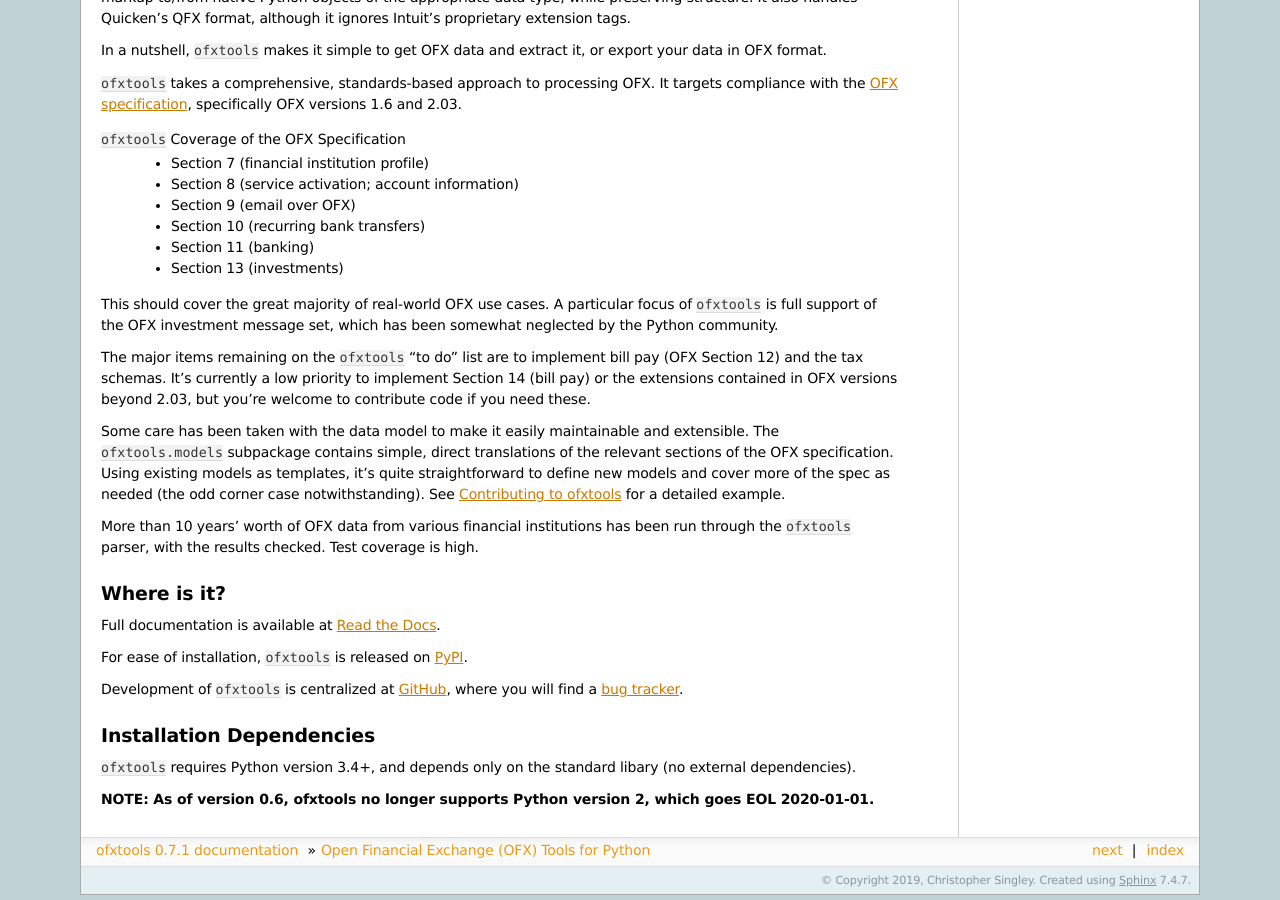
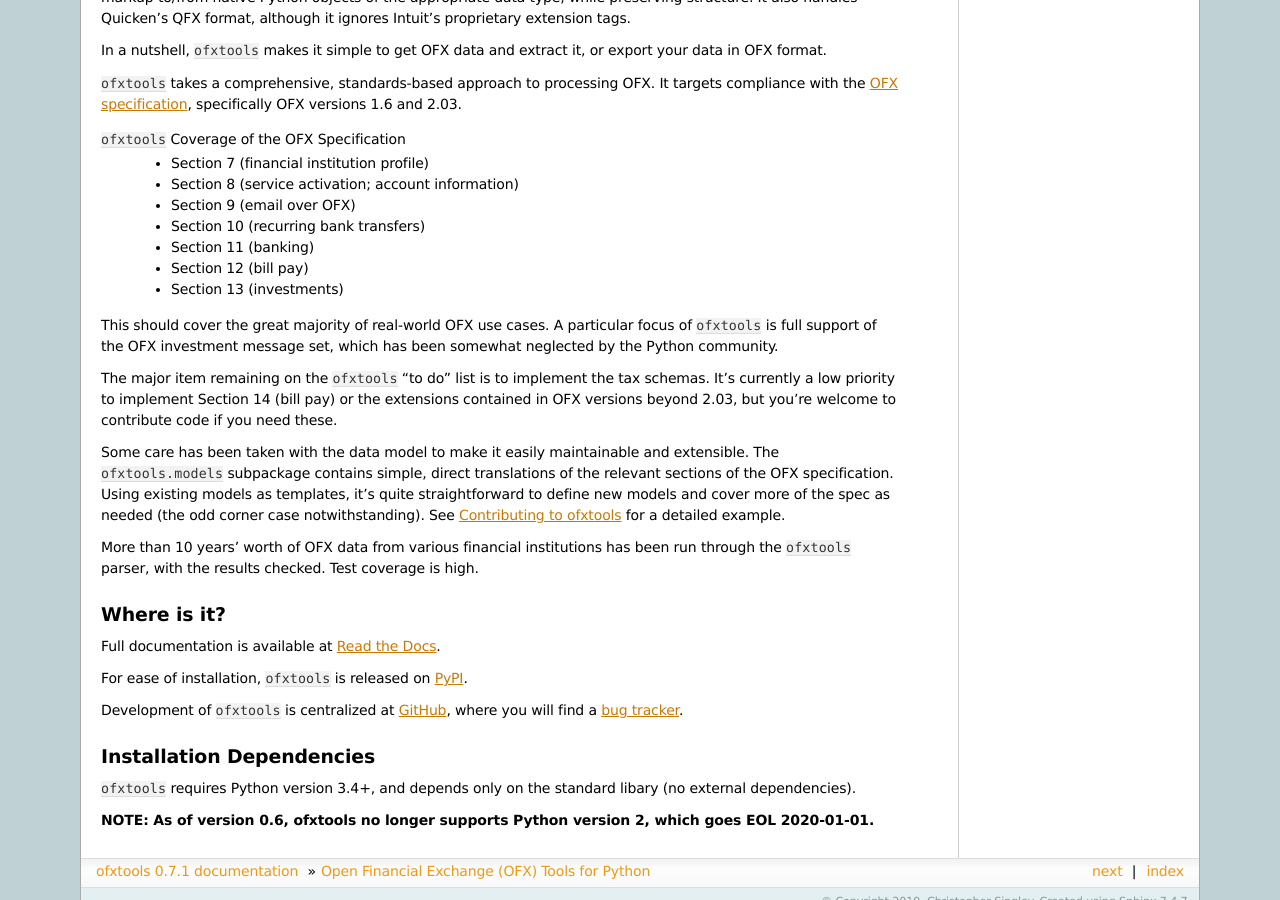
Before and after one commit to csingley/ofxtools, a Sphinx documentation site: the page built from docs/index.rst, in a window 1280 px wide and 900 px high, scrolled down 806 px. Built offline with Sphinx 7.4.7, drawn with Linux system fonts in a browser that asks for light colours.

Commit message:
Update docs for billpay

```diff
--- a/docs/index.rst
+++ b/docs/index.rst
@@ -50,16 +50,17 @@
     * Section 9 (email over OFX)
     * Section 10 (recurring bank transfers)
     * Section 11 (banking)
+    * Section 12 (bill pay)
     * Section 13 (investments)
 
 This should cover the great majority of real-world OFX use cases.  A particular
 focus of ``ofxtools`` is full support of the OFX investment message set,
 which has been somewhat neglected by the Python community.
 
-The major items remaining on the ``ofxtools`` "to do" list are to implement
-bill pay (OFX Section 12) and the tax schemas.  It's currently a low priority
-to implement Section 14 (bill pay) or the extensions contained in OFX versions
-beyond 2.03, but you're welcome to contribute code if you need these.
+The major item remaining on the ``ofxtools`` "to do" list is to implement the
+tax schemas.  It's currently a low priority to implement Section 14 (bill pay)
+or the extensions contained in OFX versions beyond 2.03, but you're welcome to
+contribute code if you need these.
 
 Some care has been taken with the data model to make it easily maintainable
 and extensible.  The ``ofxtools.models`` subpackage contains simple, direct
```
Also changed, not shown: README.rst (+5 -4 lines).
